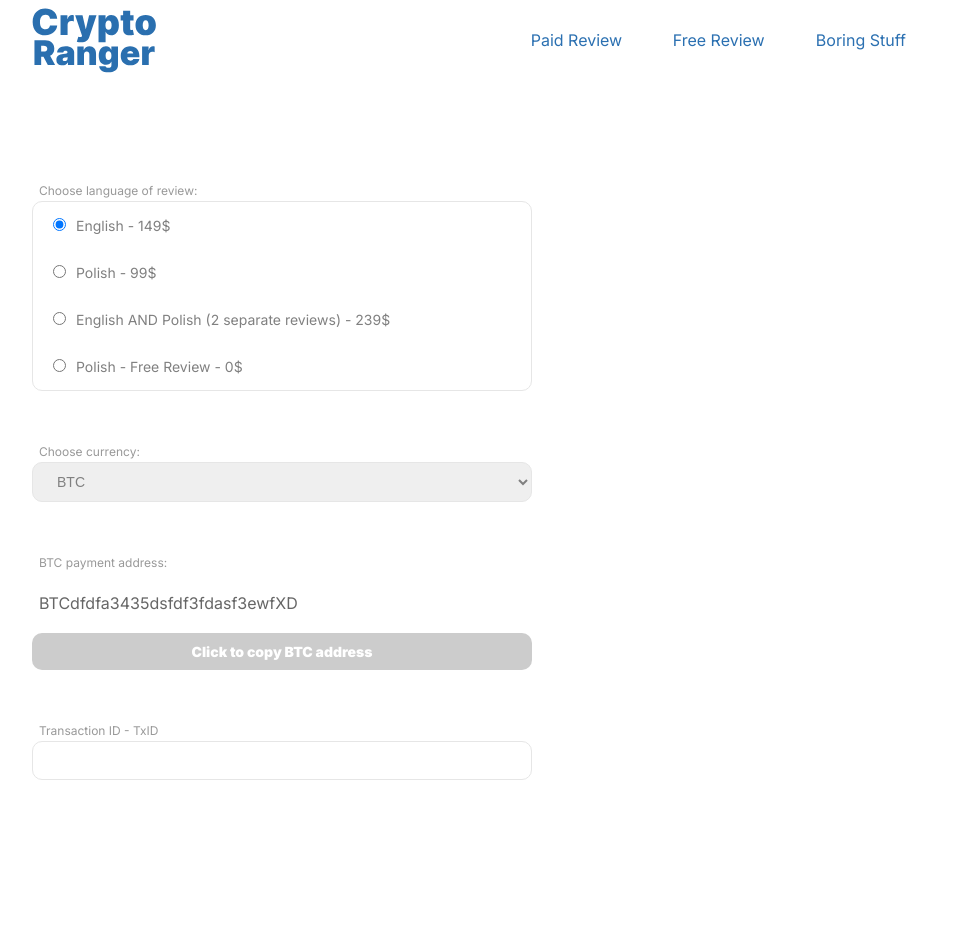
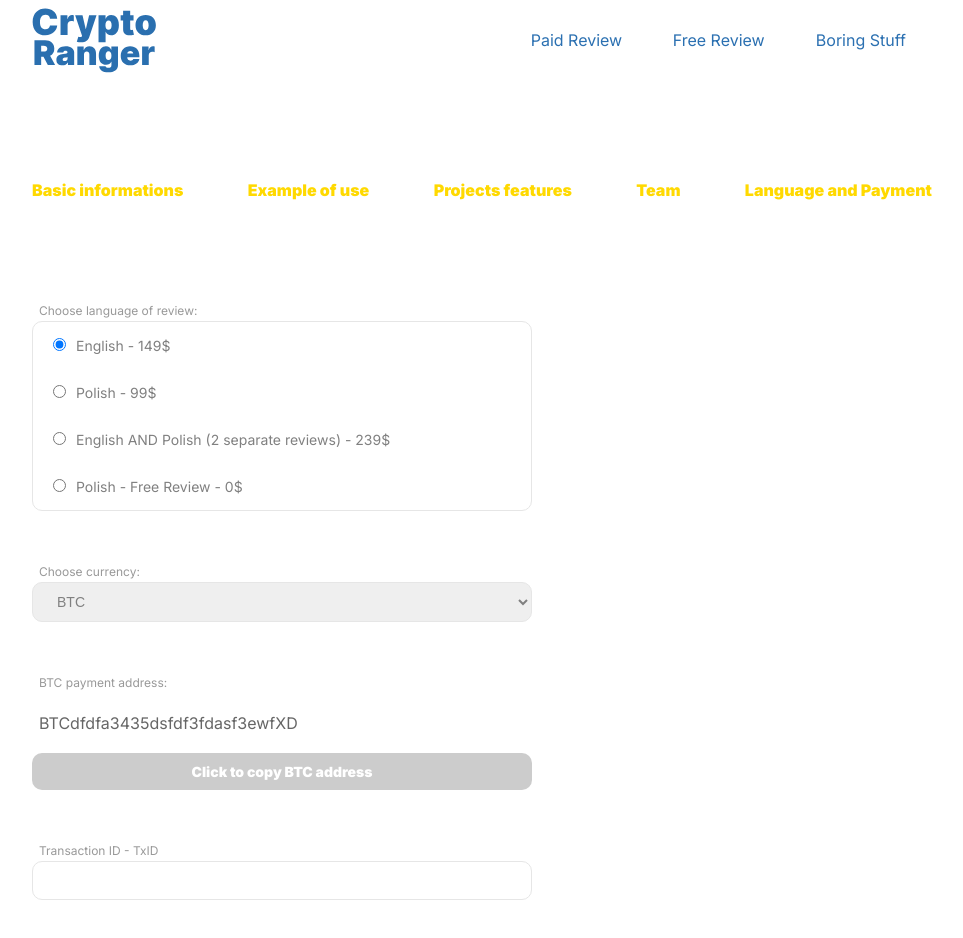
Before and after one commit to SimpleMB/CryptoRangerSimple, a Next.js app: page /paid/languageandpayment in a window 1280 px wide. Shown: the top 938 px of the page, without its empty margins (158-1121 px from the left). Built offline with nearby package versions, Linux system fonts and the light colour scheme.

Commit message:
Added BreadCrumbs component to pages

```diff
--- a/pages/paid/exampleofuse/index.tsx
+++ b/pages/paid/exampleofuse/index.tsx
@@ -1,4 +1,5 @@
 import { NextPage } from 'next';
+import BreadCrumbs from '../../../components/BreadCrumbs/BreadCrumbs';
 import Navigation from '../../../components/Navigation/Navigation';
 import ExampleTemplate from '../../../Templates/ExampleTemplate/ExampleTemplate';
 
@@ -6,6 +7,7 @@
   return (
     <>
       <Navigation />
+      <BreadCrumbs position={1} />
       <ExampleTemplate />
     </>
   );
--- a/pages/paid/features/index.tsx
+++ b/pages/paid/features/index.tsx
@@ -1,4 +1,5 @@
 import { NextPage } from 'next';
+import BreadCrumbs from '../../../components/BreadCrumbs/BreadCrumbs';
 import Navigation from '../../../components/Navigation/Navigation';
 import FeaturesTemplate from '../../../Templates/FeaturesTemplate/FeaturesTemplate';
 
@@ -6,6 +7,7 @@
   return (
     <>
       <Navigation />
+      <BreadCrumbs position={2} />
       <FeaturesTemplate />
     </>
   );
--- a/pages/paid/languageandpayment/index.tsx
+++ b/pages/paid/languageandpayment/index.tsx
@@ -1,4 +1,5 @@
 import { NextPage } from 'next';
+import BreadCrumbs from '../../../components/BreadCrumbs/BreadCrumbs';
 import Navigation from '../../../components/Navigation/Navigation';
 import LanguageTemplate from '../../../Templates/LanguageTemplate/LanguageTemplate';
 
@@ -6,6 +7,7 @@
   return (
     <>
       <Navigation />
+      <BreadCrumbs position={4} />
       <LanguageTemplate />
     </>
   );
--- a/pages/paid/team/index.tsx
+++ b/pages/paid/team/index.tsx
@@ -1,4 +1,5 @@
 import { NextPage } from 'next';
+import BreadCrumbs from '../../../components/BreadCrumbs/BreadCrumbs';
 import Navigation from '../../../components/Navigation/Navigation';
 import TeamTemplate from '../../../Templates/TeamTemplate/TeamTemplate';
 
@@ -6,6 +7,7 @@
   return (
     <>
       <Navigation />
+      <BreadCrumbs position={3} />
       <TeamTemplate />
     </>
   );
```
